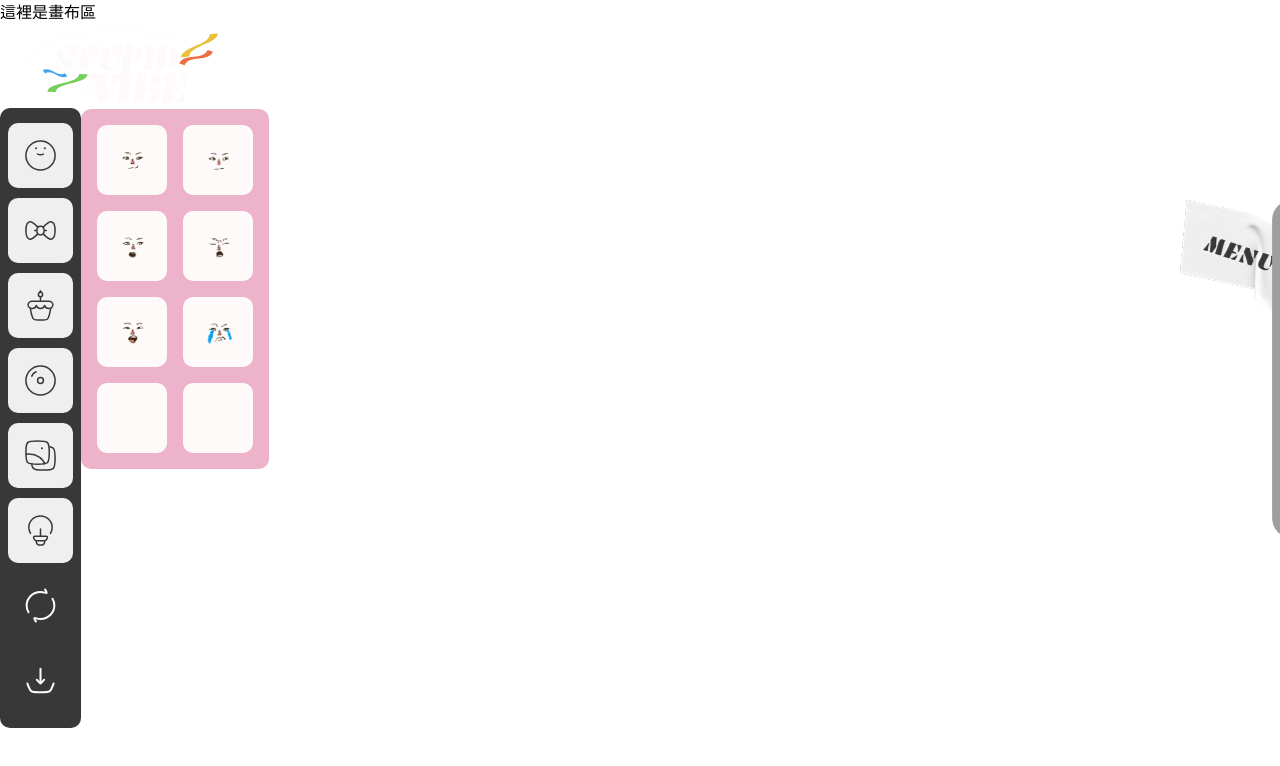
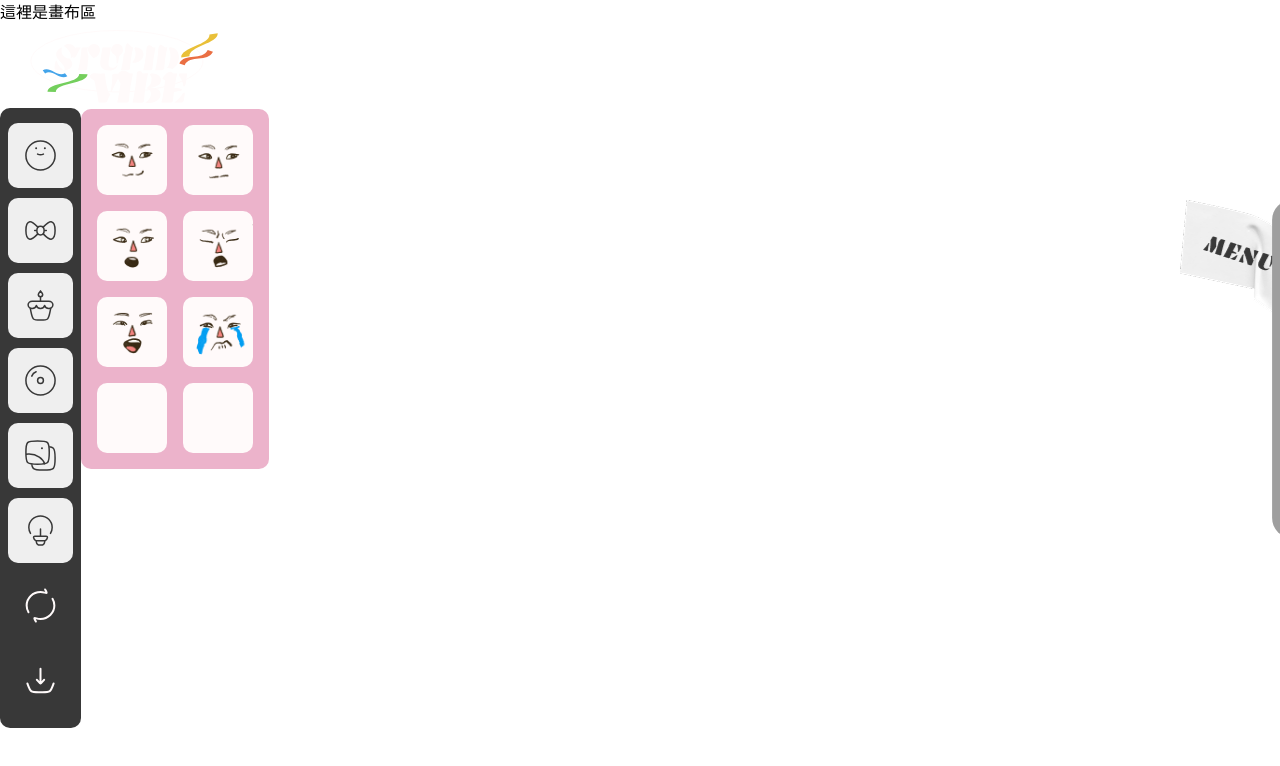
Before and after one commit to weiichen2001/project_stupidVibe, a React (Vite) app: page /project_stupidVibe/decorate in a window 1280 px wide. Both pictures are taken after a click on the button 40 px from the left and 155 px from the top of the page. Shown: the top 766 px of the page. Built offline with nearby package versions, Linux system fonts and the light colour scheme; grey boxes are pictures that could not be loaded; a web font is replaced by a local one.

Commit message:
materialItem依照類別給不同尺寸

```diff
--- a/src/decoratePage/MaterialPanel.jsx
+++ b/src/decoratePage/MaterialPanel.jsx
@@ -2,7 +2,7 @@ import { useState, forwardRef } from "react";
 import MaterialItem from "./MaterialItem";
 
 // forwardRef：讓父層可用 ref 偵測點擊外部關閉面板
-const MaterialPanel = forwardRef(({ items, onAdd, style }, ref) => {
+const MaterialPanel = forwardRef(({ items, onAdd, style, category }, ref) => {
   const ITEMS_PER_PAGE = 8;
   const [page, setPage] = useState(0);
 
@@ -16,7 +16,7 @@ const MaterialPanel = forwardRef(({ items, onAdd, style }, ref) => {
   const placeholders = Array.from({ length: ITEMS_PER_PAGE - currentItems.length });
 
   return (
-    <div className="material-panel" ref={ref} style={style}>
+    <div className={`material-panel category-${category}`} ref={ref} style={style}>
       <div className="material-grid">
         {currentItems.map((item) => (
           <MaterialItem
--- a/src/styles/decorate/MaterialItem.scss
+++ b/src/styles/decorate/MaterialItem.scss
@@ -14,14 +14,26 @@
   cursor: pointer;
 
   img {
-    width: 50%;
+    width: 60%;
     height: auto;
     display: block;
     margin: 0 auto;
   }
+}
 
-  // p {
-  //   font-size: 14px;
-  //   color: #333;
-  // }
+// 為了不同分類寫不同大小，從MaterialPanel加了動態的category className
+.category-facialExpression{
+  img{
+    width: 100%;
+  }
 }
+.category-accessories{
+  img{
+    width: 100%;
+  }
+}
+.category-others{
+  img{
+    width: 45%;
+  }
+}
```
